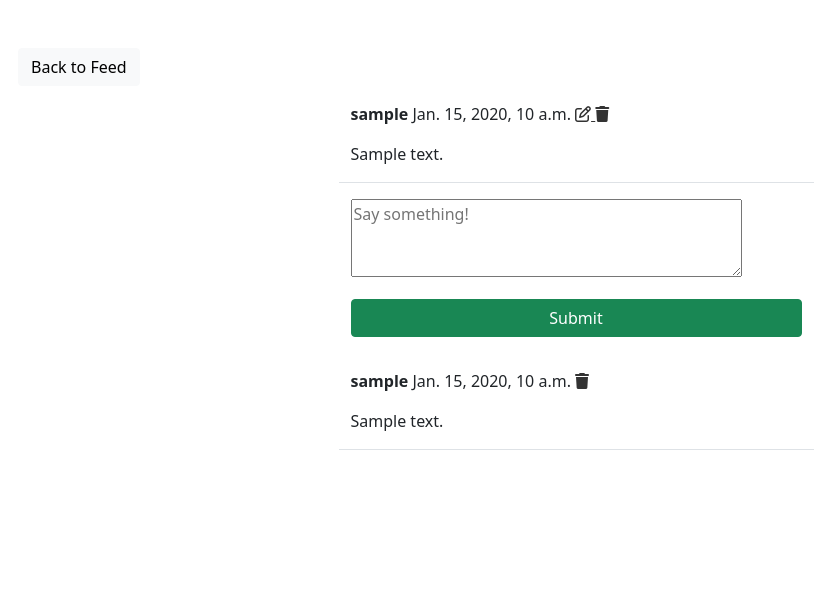
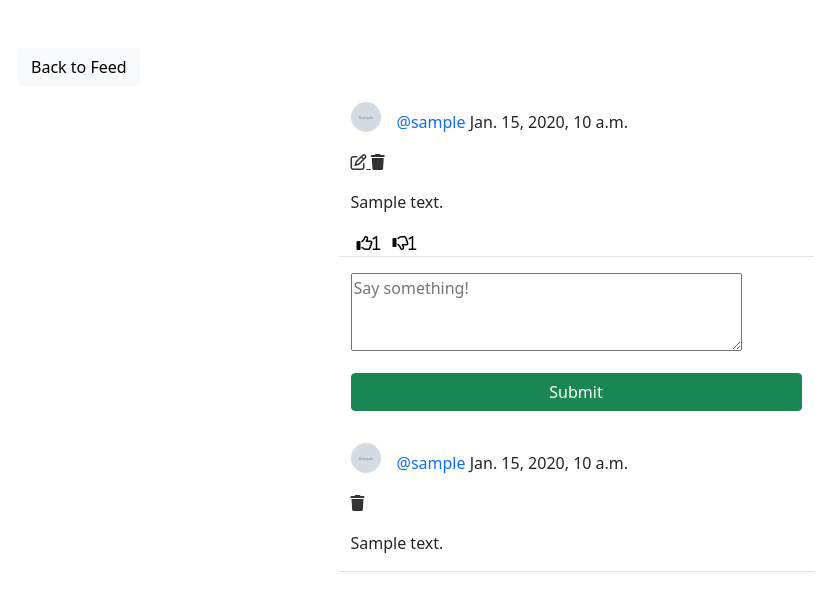
Before and after one commit to JohnPeter-hub/Hono-project, a Django app: page /social/post/1 in a window 1280 px wide. Shown: the part 56-667 px from the top of the page, without its empty margins (64-897 px from the left). Run offline with Django 3.2, Linux system fonts and the light colour scheme; a user stored in the database is signed in; tables that the repository leaves empty hold one stand-in row (values such as "Sample post"); grey boxes marked "Sample" are stand-in pictures; some libraries are stand-ins or nearby versions.

Commit message:
Improvements I - Add Externals CSS, Filter Posts acc Followers, Add DP in HTML

```diff
--- a/hono/hono/settings.py
+++ b/hono/hono/settings.py
@@ -142,6 +142,7 @@ USE_TZ = False
 # Static files (CSS, JavaScript, Images)
 # https://docs.djangoproject.com/en/3.2/howto/static-files/
 
+
 STATIC_URL = '/static/'
 STATICFILES_DIRS = [path.join(BASE_DIR,'static')]
 MEDIA_ROOT = path.join(BASE_DIR,'media')
--- a/hono/landing/templates/landing/base.html
+++ b/hono/landing/templates/landing/base.html
@@ -8,6 +8,9 @@
 
     <!-- Bootstrap CSS -->
     <link href="https://cdn.jsdelivr.net/npm/bootstrap@5.0.1/dist/css/bootstrap.min.css" rel="stylesheet" integrity="sha384-+0n0xVW2eSR5OomGNYDnhzAbDsOXxcvSN1TPprVMTNDbiYZCxYbOOl7+AMvyTG2x" crossorigin="anonymous">
+    <link rel="stylesheet" href="{% static 'landing/css/style.css' %}">
+    <link rel="stylesheet" href="{% static 'social/css/style.css' %}">
+
     <script src="https://kit.fontawesome.com/1d71f92e0a.js" crossorigin="anonymous"></script>
     <title>Hono</title>
   </head>
--- a/hono/landing/templates/landing/navbar.html
+++ b/hono/landing/templates/landing/navbar.html
@@ -23,7 +23,7 @@
         <div class="input-group">
           <span class="input-group-text" id="basic-addon1">@</span>
           <input type="text" class="form-control" placeholder="Username" aria-label="Username" aria-describedby="basic-addon1" name="query" value="{{ request.GET.query }}">
-          <button style="border: none; background-color: transparent; box-shadow: none;" type="submit">
+          <button class="remove-default-btn" type="submit">
           <i class="fas fa-search"></i>
           </button>
         </div>
--- a/hono/social/templates/social/comment_delete.html
+++ b/hono/social/templates/social/comment_delete.html
@@ -4,7 +4,7 @@
 <div class="container">
       <div class="row mt-5">
         <div class="col-md-5 col sm-12">
-        <a href="{% url 'post-detail' object.pk %}" class="btn btn-light">Back to Feed</a>
+        <a href="{% url 'post-detail' object.post.pk %}" class="btn btn-light">Back to Feed</a>
      </div>
 
     <div class="row justify-content-center mt-3">
--- a/hono/social/templates/social/post_detail.html
+++ b/hono/social/templates/social/post_detail.html
@@ -12,20 +12,45 @@
 
     <div class="row justify-content-center mt-3">
         <div class="col-md-5 col sm-12 border-bottom">
-            <p><strong>{{post.author}}</strong>
-            {{post.created_on}}
+            <div>
+                <a href="{% url 'profile' post.author.profile.pk %}">
+                    <img src="{{ post.author.profile.picture.url }}" alt="" class="rounded-circle post-img" height="30" width="30">
+                </a>
+                <p class="post-text">
+                    <a href="{% url 'profile' post.author.profile.pk  %}" class="text-primary post-link">@{{post.author}}</a>
+                    {{post.created_on}}
+                </p>
+            </div>
             {% if request.user == post.author %}
-              <a href="{% url 'post-edit' post.pk%}" style="color: #333;">
+              <a href="{% url 'post-edit' post.pk%}" class="edit-color">
                   <i class="far fa-edit"></i>
               </a>
-              <a href="{% url 'post-delete' post.pk%}" style="color: #333;">
+              <a href="{% url 'post-delete' post.pk%}" class="edit-color">
                   <i class="fas fa-trash"></i>
               </a>
             {% endif %}
             </p>
             <p>{{post.body}}</p>
+            <div class="d-flex flex-row">
+                <form action="{%url 'like' post.pk%}" method="post">
+                    {% csrf_token %}
+                    <input type="hidden" name="next" value="{{request.path}}">
+                    <button class="remove-default-btn">
+                        <i class="far fa-thumbs-up"><span>{{ post.likes.all.count }}</span></i>
+                    </button>
+                </form>
+                 <form action="{%url 'dislike' post.pk%}" method="post">
+                    {% csrf_token %}
+                    <input type="hidden" name="next" value="{{request.path}}">
+                    <button class="remove-default-btn">
+                        <i class="far fa-thumbs-down"><span>{{ post.dislikes.all.count }}</span></i>
+                    </button>
+                </form>
+            </div>
         </div>
     </div>
+
+
 
     <div class="row justify-content-center mt-3">
         <div class="col-md-5 col sm-12 mb-3">
@@ -43,9 +68,18 @@
 
      <div class="row justify-content-center mt-3 mb-5">
         <div class="col-md-5 col sm-12 border-bottom">
-             <p><strong>{{comment.author}}</strong> {{comment.created_on}}
+            <div>
+                <a href="{% url 'profile' comment.author.profile.pk %}">
+                    <img src="{{ comment.author.profile.picture.url }}" alt="" class="rounded-circle post-img" height="30" width="30">
+                </a>
+                <p class="post-text">
+                    <a href="{% url 'profile' comment.author.profile.pk  %}" class="text-primary post-link">@{{comment.author}}</a>
+                    {{comment.created_on}}
+                </p>
+            </div>
+
               {% if request.user == comment.author %}
-                <a href="{% url 'comment-delete' post.pk comment.pk%}" style="color: #333;">
+                <a href="{% url 'comment-delete' post.pk comment.pk%}" class="edit-color">
                   <i class="fas fa-trash"></i>
               </a>
               {% endif %}
--- a/hono/social/views.py
+++ b/hono/social/views.py
@@ -13,7 +13,10 @@ from django.contrib.auth.mixins import LoginRequiredMixin, UserPassesTestMixin
 
 class PostListView(LoginRequiredMixin, View):
     def get(self, request, *args, **kwargs):
-        posts = Post.objects.all().order_by('-created_on')
+        logged_in_user = request.user
+        posts = Post.objects.filter(
+            author__profile__followers__in = [logged_in_user.id]
+        ).order_by('-created_on')
         form = PostForm()
 
         context ={
--- /dev/null
+++ b/hono/static/landing/css/style.css
@@ -0,0 +1,5 @@
+.remove-default-btn{
+    border: none;
+    background-color: transparent;
+    box-shadow: none;
+}
--- /dev/null
+++ b/hono/static/social/css/style.css
@@ -0,0 +1,23 @@
+.edit-color{
+    color: #333;
+}
+
+.remove-default-btn{
+    border: none;
+    background-color: transparent;
+    box-shadow: none;
+}
+
+.post-link{
+    text-decoration: none;
+}
+
+.post-text{
+    padding-top: 0.5rem;
+}
+
+.post-img{
+    float: left;
+    margin-right: 1rem;
+
+}
```
Also changed, not shown: hono/social/templates/social/post_list.html (+12 -5 lines), hono/social/templates/social/profile.html (+25 -3 lines), hono/social/templates/social/search.html (+7 -4 lines).
